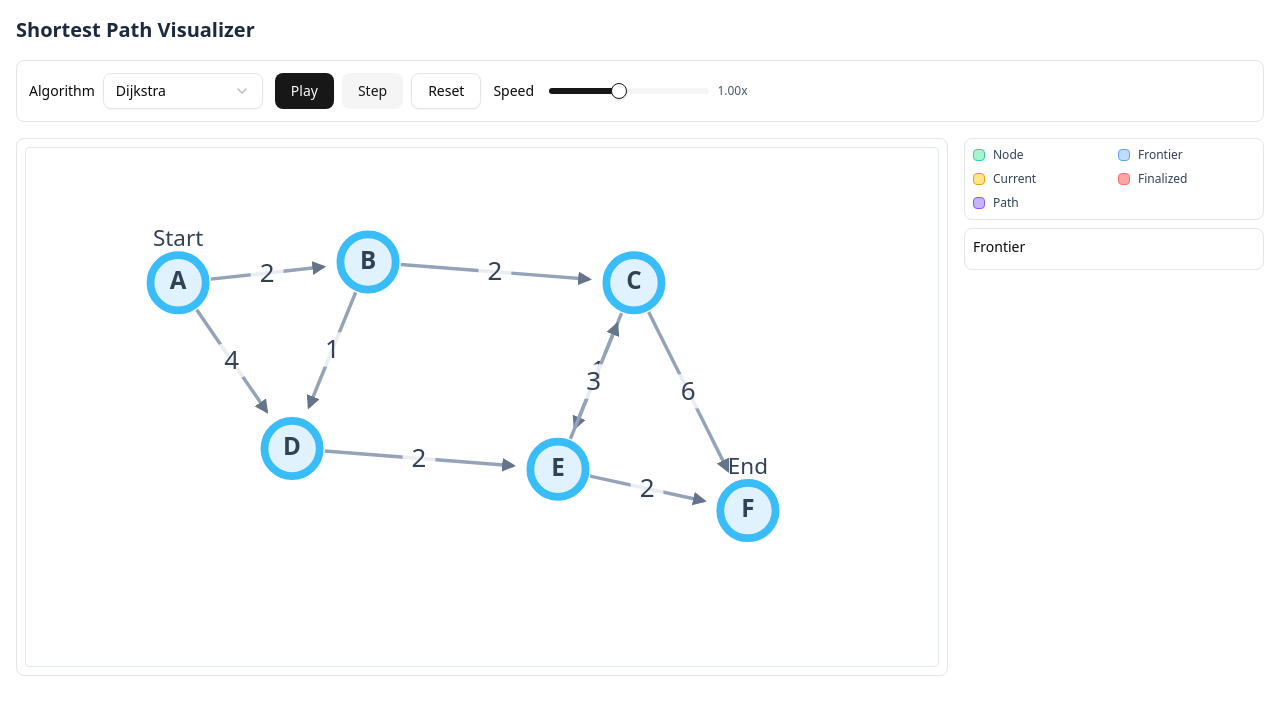
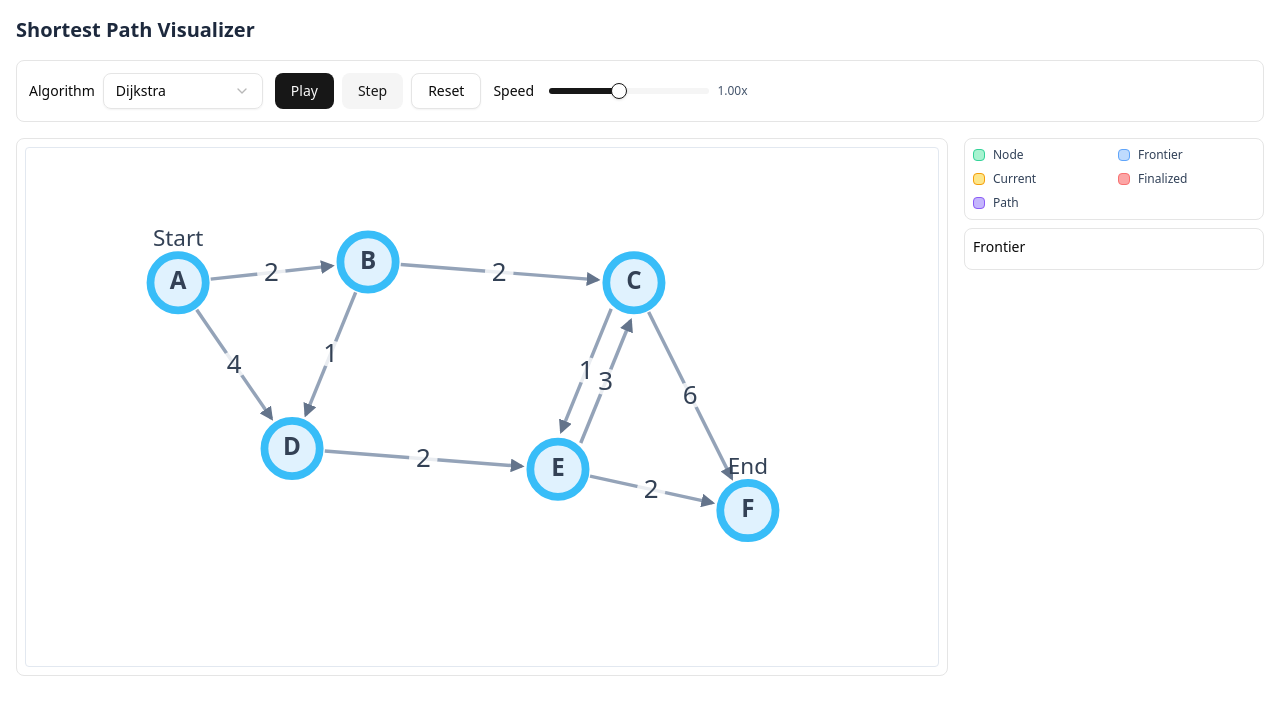
Before and after one commit to Bert0ns/graph-shortest-path, a Next.js app: page / in a window 1280 px wide. Shown: the top 714 px of the page. Built offline with nearby package versions, Linux system fonts and the light colour scheme.

Commit message:
fix: now bidirected arcs are rendered correctly

```diff
--- a/components/GraphCanvas.tsx
+++ b/components/GraphCanvas.tsx
@@ -1,7 +1,7 @@
 'use client'
 
 import React from 'react'
-import type { Graph } from '@/lib/graph/types'
+import type {Graph, GraphEdge} from '@/lib/graph/types'
 
 export interface GraphCanvasProps {
   graph: Graph | null
@@ -36,6 +36,40 @@ function shortenLine(
   }
 }
 
+function transformLineParallel(
+    x1: number,
+    y1: number,
+    x2: number,
+    y2: number,
+    offset: number
+) {
+    const dx = x2 - x1
+    const dy = y2 - y1
+    const len = Math.hypot(dx, dy) || 1
+    const ux = dx / len
+    const uy = dy / len
+    // Perpendicular unit vector
+    const px = -uy
+    const py = ux
+    return {
+        x1: x1 + px * offset,
+        y1: y1 + py * offset,
+        x2: x2 + px * offset,
+        y2: y2 + py * offset,
+    }
+}
+
+function edgePairs(edges: GraphEdge[]): Set<{p1: GraphEdge, p2: GraphEdge}> {
+    const foundPairs = new Set<{p1: GraphEdge, p2: GraphEdge}>()
+    edges.forEach(edge => {
+        const reverseEdge = edges.find(e => e.from === edge.to && e.to === edge.from)
+        if (reverseEdge && !foundPairs.has({p1: reverseEdge, p2: edge}) && !foundPairs.has({p1: edge, p2: reverseEdge})) {
+            foundPairs.add({p1: edge, p2: reverseEdge})
+        }
+    })
+    return foundPairs
+}
+
 export function GraphCanvas({ graph, width = '100%', height = 480, onNodeClick }: GraphCanvasProps) {
   // Early empty state
   if (!graph) {
@@ -53,7 +87,7 @@ export function GraphCanvas({ graph, width = '100%', height = 480, onNodeClick }
   })
 
   const radius = 3.2 // node circle radius in logical units
-  const arrowPullback = 2.0 // extra gap to keep arrowheads out of node
+  const arrowPullback = 1.0 // extra gap to keep arrowheads out of node
   const strokeEdge = '#94a3b8' // slate-400
   const strokeEdgeActive = '#64748b' // slate-500
   const nodeFill = '#e0f2fe' // sky-100
@@ -66,6 +100,8 @@ export function GraphCanvas({ graph, width = '100%', height = 480, onNodeClick }
 
   const isDirected = !!graph.metadata?.directed
   const isWeighted = !!graph.metadata?.weighted
+
+  const bidirectionalEdges = edgePairs(graph.edges)
 
   return (
     <div style={{ width, height }} className="w-full h-full">
@@ -86,7 +122,20 @@ export function GraphCanvas({ graph, width = '100%', height = 480, onNodeClick }
             const p2 = pos(to.x, to.y)
             // Pull back both ends so lines do not intersect node circles
             const endGap = isDirected ? radius + arrowPullback : radius + 0.6
-            const { x1, y1, x2, y2 } = shortenLine(p1.x, p1.y, p2.x, p2.y, radius + 0.6, endGap)
+            let { x1, y1, x2, y2 } = shortenLine(p1.x, p1.y, p2.x, p2.y, radius + 0.6, endGap)
+
+            // Adjust for bidirectional edges
+            const offset = 1.3
+            if (isDirected) {
+                const pair1 = Array.from(bidirectionalEdges).find(p => (p.p1 === e))
+                const pair2 = Array.from(bidirectionalEdges).find(p => (p.p2 === e))
+                if (!!pair1) {
+                    ({ x1, y1, x2, y2 } = transformLineParallel(x1, y1, x2, y2, offset))
+                } else if (!!pair2) {
+                    ({ x1, y1, x2, y2 } = transformLineParallel(x1, y1, x2, y2, -offset))
+                }
+            }
+
             const mid = { x: (x1 + x2) / 2, y: (y1 + y2) / 2 }
 
             return (
@@ -103,12 +152,12 @@ export function GraphCanvas({ graph, width = '100%', height = 480, onNodeClick }
                 {isWeighted && (
                   <g transform={`translate(${mid.x}, ${mid.y})`} style={{ pointerEvents: 'none' }}>
                     <rect
-                      x={-(2 + String(e.weight ?? '').length * 1.8) / 2}
-                      y={-2}
-                      width={2 + String(e.weight ?? '').length * 1.8}
-                      height={4}
-                      rx={1}
-                      ry={1}
+                      x={-(1.5 + String(e.weight ?? '').length * 1.8) / 2}
+                      y={-1.5}
+                      width={ 1.5 + String(e.weight ?? '').length * 1.8}
+                      height={3}
+                      rx={1.5}
+                      ry={1.5}
                       fill="#ffffff"
                       opacity={0.8}
                     />
```
